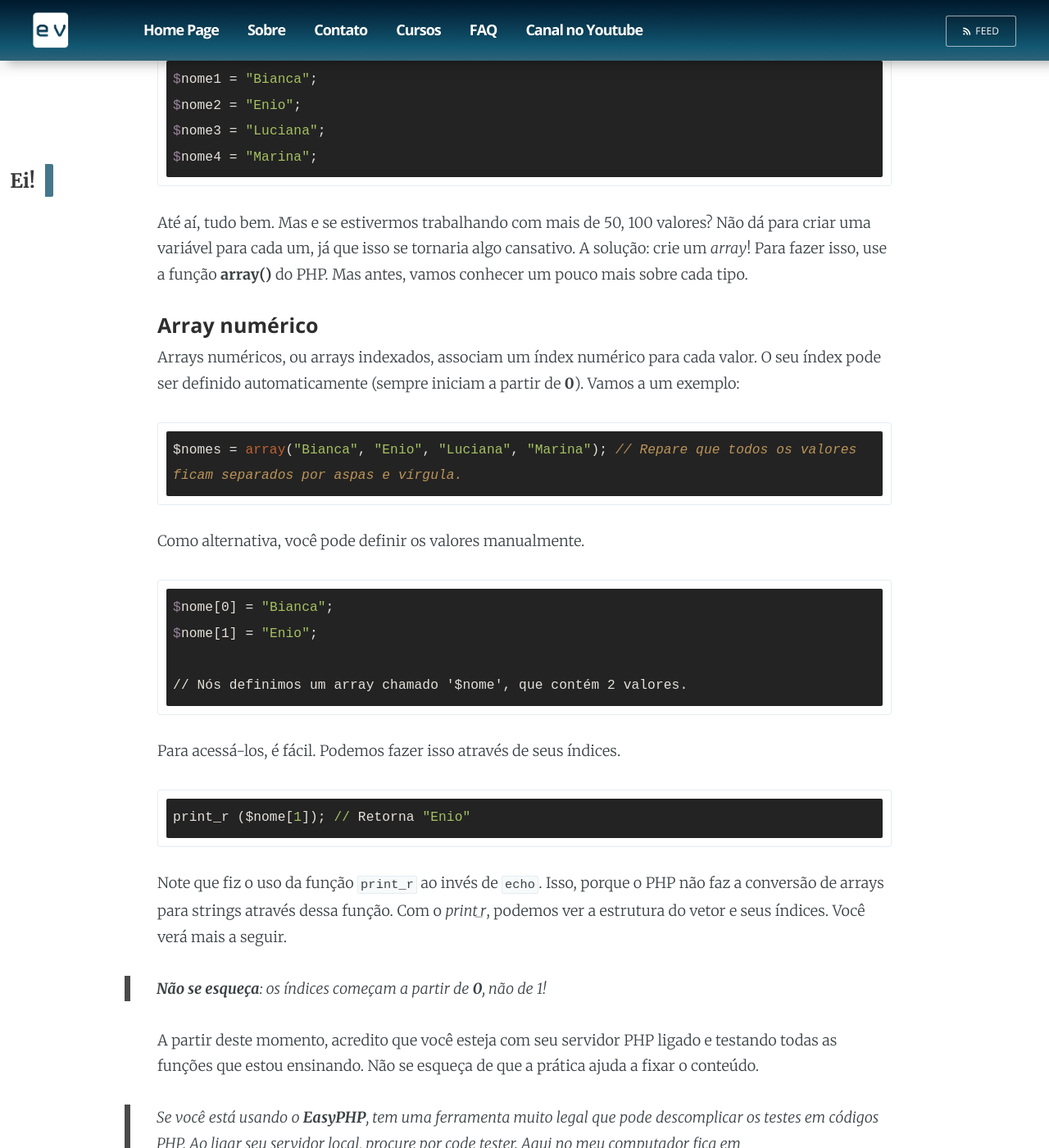
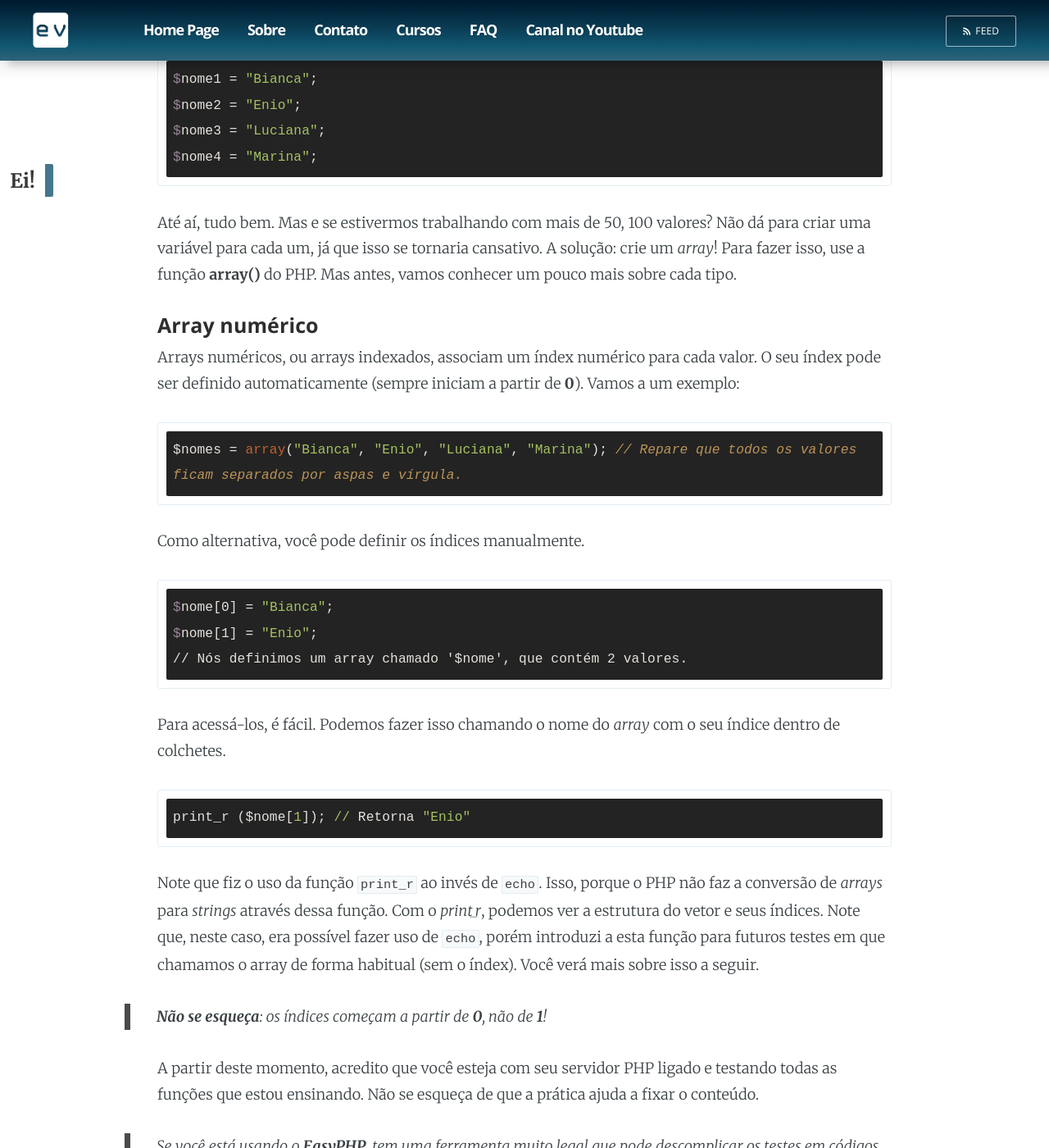
Before and after one commit to EnVolte/envolte.github.io, a Jekyll site: the page built from _cursos/PHP/parte-4.md, in a window 1280 px wide and 1400 px high, scrolled down 1266 px. Shown: the whole window at 82% size. Built offline with Jekyll 4.4.1, drawn with Linux system fonts in a browser that asks for light colours; a script that is not in the unit is left out; comment, search, counter and statistics services are not loaded; some of the changed text lies outside the part shown.

Commit message:
Update parte-4.md

````diff
--- a/_cursos/PHP/parte-4.md
+++ b/_cursos/PHP/parte-4.md
@@ -21,7 +21,7 @@
 $nome4 = "Marina";
 ```
 
-Até aí, tudo bem. Mas e se estivermos trabalhando com mais de 50, 100 valores? Não dá para criar uma variável para cada um, já que isso se tornaria algo cansativo. A solução: crie um *array*! Para fazer isso, use a função **array()** do PHP. Mas antes, vamos conhecer um pouco mais sobre cada tipo.
+Até aí, tudo bem. Mas e se estivermos trabalhando com mais de 50, 100 valores? Não dá para criar uma variável para cada um, já que isso se tornaria cansativo. A solução: crie um *array*! Para fazer isso, use a função **array()** do PHP. Mas antes, vamos conhecer um pouco mais sobre cada tipo.
 
 #### Array numérico
 
@@ -31,24 +31,23 @@
 $nomes = array("Bianca", "Enio", "Luciana", "Marina"); // Repare que todos os valores ficam separados por aspas e vírgula.
 ```
 
-Como alternativa, você pode definir os valores manualmente.
+Como alternativa, você pode definir os índices manualmente.
 
 ```
 $nome[0] = "Bianca";
 $nome[1] = "Enio";
-
 // Nós definimos um array chamado '$nome', que contém 2 valores.
 ```
 
-Para acessá-los, é fácil. Podemos fazer isso através de seus índices.
+Para acessá-los, é fácil. Podemos fazer isso chamando o nome do *array* com o seu índice dentro de colchetes.
 
 ```
 print_r ($nome[1]); // Retorna "Enio"
 ```
 
-Note que fiz o uso da função ```print_r``` ao invés de ```echo```. Isso, porque o PHP não faz a conversão de arrays para strings através dessa função. Com o *print_r*, podemos ver a estrutura do vetor e seus índices. Você verá mais a seguir.
+Note que fiz o uso da função ```print_r``` ao invés de ```echo```. Isso, porque o PHP não faz a conversão de *arrays* para *strings* através dessa função. Com o *print_r*, podemos ver a estrutura do vetor e seus índices. Note que, neste caso, era possível fazer uso de ```echo```, porém introduzi a esta função para futuros testes em que chamamos o array de forma habitual (sem o índex). Você verá mais sobre isso a seguir.
 
-> **Não se esqueça**: os índices começam a partir de **0**, não de *1*!
+> **Não se esqueça**: os índices começam a partir de **0**, não de **1**!
 
 A partir deste momento, acredito que você esteja com seu servidor PHP ligado e testando todas as funções que estou ensinando. Não se esqueça de que a prática ajuda a fixar o conteúdo.
 
@@ -72,8 +71,37 @@
 ?>
 ```
 
-Resultará em:
+**Resultado**:
 
 "Fernando me *ensinou* que a soma de 21 + 30 é 51"
 
 Neste exemplo, repare que fiz o uso de ```echo```. Isso foi possível porque pegamos cada valor de nosso vetor individualmente, como  strings. Para exibir o resultado, também usei o operador de concatenação "**.**", ligando as strings às variáveis. Se você ficou com dúvida aqui, volte um pouco o curso que eu explico mais sobre esse operador.
+
+#### Arrays associativos
+
+Arrays associativos são vetores que usam *nomes* como *chaves* que você associa aos valores. Existem duas maneiras de criar um:
+
+```
+<?php
+  $animais = array("Cachorro" => "Canino", "Gato" => "Felino");
+  // Ou
+  $animais['Cachorro'] = "caninos";
+  $animais['Gato'] = "felinos";
+?>
+```
+
+> No primeiro exemplo, note o uso de **=>** para associar os valores às respectivas chaves.
+
+Mas como eu faço para pegar o valor deste vetor? Simples, use suas chaves nominais, como nos *arrays númericos*.
+
+```
+echo "O cachorro faz parte dos " .$animais['Cachorro'];
+// Retorna "O cachorro faz parte dos caninos"
+```
+
+E se usassemos ```echo $animais;```? Faça o teste e você verá que o PHP retornará um erro informando que não é possível fazer a conversão de arrays para strings, como mencionado anteriormente. Neste caso, use a função ```print_r```.
+
+<figure>
+  <img src="https://envolte.github.io/arquivos/fotos/php02.png" width="auto" />
+  <figcaption>Arrays associativos sendo exibidos de duas formas: a primeira com o comando 'echo', e a segunda com 'print_r'.</figcaption>
+  </figure>
````
